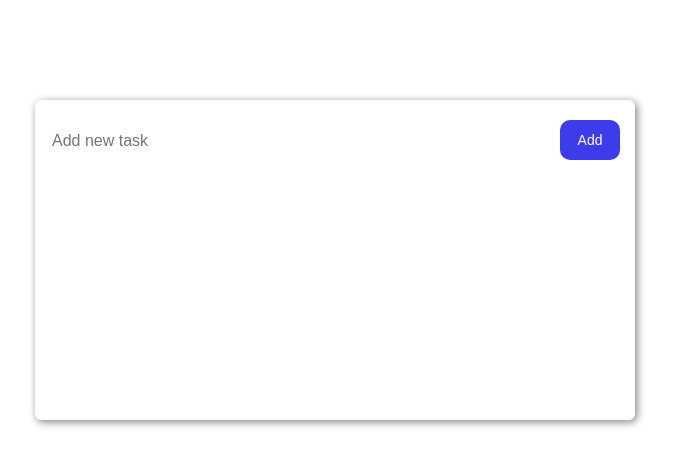
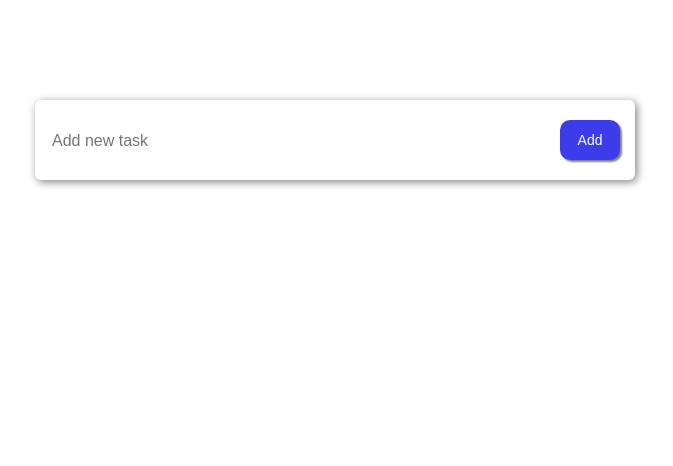
Before and after one commit to Alexandr884/notes, a React (Create React App) app: page / in a window 1280 px wide. Shown: the top 466 px of the page, without its empty margins (305-978 px from the left). Built offline with nearby package versions, Linux system fonts and the light colour scheme.

Commit message:
finished

```diff
--- a/src/components/notes.js
+++ b/src/components/notes.js
@@ -3,11 +3,11 @@ import React from "react"
  export default function Notes ({todo}){
 
    return (
-      <div>
+      <div className="notes">
          {
             todo.map(item => (
                <div className="note" key={item.id}>
-               {item.title}
+               <p className="title">{item.title}</p>
                </div>
             ))
          }
--- a/src/index.css
+++ b/src/index.css
@@ -4,7 +4,7 @@
   position: relative;
   display: flex;
   width: 600px;
-  height: 100%;
+  max-height: 400px;
   background-color: white;
   top: 0;
   bottom: 0;
@@ -16,7 +16,6 @@
   border-radius: 6px;
   box-shadow: 2px 2px 8px gray;
   flex-wrap: wrap;
-  overflow-y: auto;
 }
 
 
@@ -41,6 +40,7 @@
   border-radius: 10px;
   border: 1px;
   font-size: 16px;
+   /* box-shadow: 2px 2px 2px gray; */
 }
 /* ::-webkit-input-placeholder{font-size: 16px;} */
 
@@ -59,6 +59,7 @@
   font-size: 14px;
   color: white;
   cursor: pointer;
+  box-shadow: 2px 2px 2px gray;
 }
 
 
@@ -66,25 +67,43 @@
 .note {
   position: relative;
   display: flex;
-  justify-content: start;
+  justify-content: space-around;
   align-items: center;
   width: 100%;
   height: 60px;
-  margin-left: 50px;
   background-color:white;
   font-size: 20px;
+  box-shadow: 2px 2px 8px gray;
+}
+
+.title {
+  position: relative;
+  display: flex;
+  width: 94%;
+}
+
+.notes {
+  position: relative;
+  display: flex;
+  width: 100%;
   flex-wrap: wrap;
-  border-radius: 4px;
 }
 
 .list {
   position: relative;
   display: flex;
   width: 100%;
-  height: 240px;
+  max-height: 240px;
   overflow-y:auto;
 }
 
-.body ::-webkit-scrollbar {
-  width: 100px;
+::-webkit-scrollbar {
+  width: 2px;
 }
+
+::-webkit-scrollbar-thumb {
+  background: gray;
+}
+::-webkit-scrollbar-thumb {
+  border-radius: 20px;
+}
```
